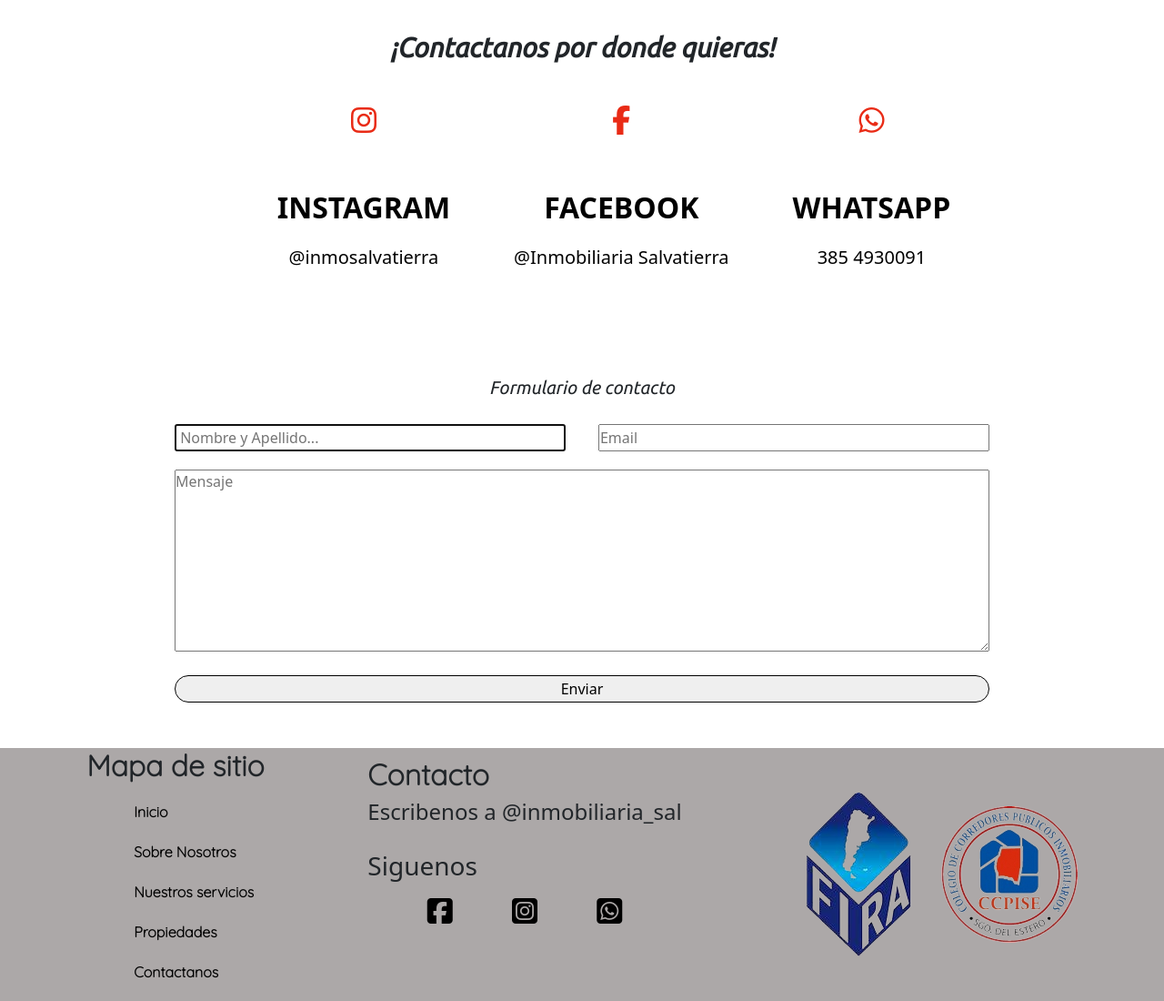
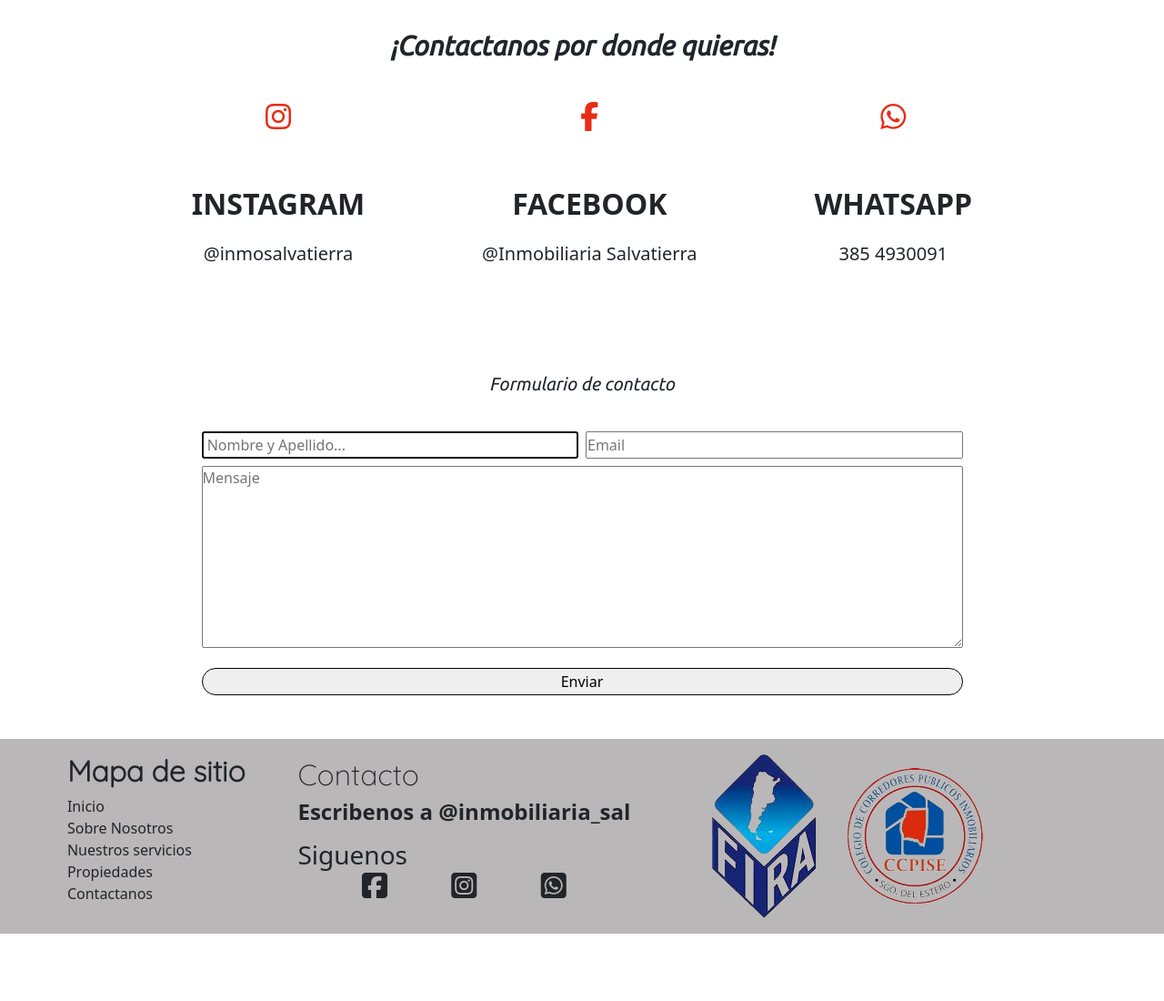
Before and after one commit to Nazita470/proyecto-, a plain HTML site: page Pages/Contacto.html in a window 1280 px wide. Shown: the part 120-1220 px from the top of the page at 91% size. After the commit the page ends 1146 px from the top, so only its background shows below. Drawn offline with Linux system fonts and the light colour scheme; a web font is replaced by a local one.

Commit message:
uando bootstrap en distintas paguinas

```diff
--- a/CSS/estilos.css
+++ b/CSS/estilos.css
@@ -26,6 +26,8 @@
 .heightTotal{
     height: 100%;
 }
+
+
 
  /*css header*/
 
@@ -61,12 +63,6 @@
     height: 100%;
     background: transparent;
     object-fit: cover;
-}
-
-/*check box*/
-
-.seccion_checkBox{
-    margin-bottom: 30px;
 }
 
 .boton_check{
@@ -118,9 +114,14 @@
     background-color: rgb(212, 204, 204);
     color: black;
     padding: 10px;
-   border-radius: 10px;
+    border-radius: 10px;
+    border: 1px solid black;
+  }
 
+  .boton_buscar:hover{
+    border: 2px solid black;
   }
+
 
 
 
@@ -137,6 +138,7 @@
 }
 
 /*las propiedades*/
+
 .seccion_prop{
     width: 100%;
     margin: 30px 0px;
@@ -248,19 +250,9 @@
     font-family: 'Ubuntu', sans-serif;
 
 }
-.seccionMain_SobreNos{
-    display: flex;
-    flex-direction: column;
-    justify-content: center;
-    align-items: center;
-    margin: 30px 0;
-}
 
 /*css EMPRESA*/
 .div_Empresa{
-    display: flex;
-    flex-direction: column;
-    justify-content: center;
     width: 50%;
 }
 
@@ -272,17 +264,9 @@
 }
 
 .seccion_empresaImg{
-    margin-top: 50px;
-   display: flex;
-   flex-direction: row;
    width: 50%;
-   align-items: center;
-   justify-content: center;
 }
-.seccion_empresaImg_imagenes{
-    display: inline-flex;
-    flex-direction: row;
-}
+
 
 .p_EmpresaImg{
     margin-left: 10px;
@@ -292,43 +276,11 @@
 
 /* css CONTACTO*/
 
-.main_contacto{
-   margin: 50px 0px;
-   display: flex;
-   flex-direction: column;
-   justify-content: center;
-   align-items: center;
-}
-
 .h1_contacto{
-    text-align: center;
     font-size: 30px;
-    font-weight: bold;
     font-family: 'Ubuntu', sans-serif;
     margin-bottom: 50px;
 }
-
-.redes_sociales{/*Abarca todos los componentes de redes*/
-   display: flex;
-   align-items: center;
-   justify-content: center;
-}
-
-.seccion_redes{/*Abarca cada red en particular*/
-    display: inline-block;
-    margin-left: 70px;
-}
-
-.link_redes_contacto{
-    text-decoration: none;
-    color: black;
-    display: flex;
-    flex-direction: column;
-    justify-content: center;
-    align-items: center;
-}
-
-
 
 .div_img_contacto{
     margin-bottom: 60px;
@@ -337,14 +289,11 @@
 
 .p_datos_img_contacto{
      font-size: 2rem;
-     font-weight: bold;
-     text-align: center;
+
 }
 
 .p2_datos_img_contacto{
     font-size: 20px;
-    font-weight: 300px;
-    text-align: center;
 }
 
 /*El formulario*/
@@ -355,38 +304,23 @@
     font-family: 'Ubuntu', sans-serif;
 }
 
-.formulario{
-    width: 70%;
-    margin-top: 20px;
-    display: flex;
-    flex-direction: column;
-}
-
-.div_contacto{
-    display: flex;
-    flex-direction: row;
-    justify-content: space-between;
-    margin-bottom: 20px;
-}
-
 .input{
-    display: inline-block;
-    width: 48%;
     height: 30px;
-
 }
 
 .textarea{
-    width: 100%;
     height: 200px;
 }
 
 .boton_enviar{
-    margin-top: 20px;
-    width: 100%;
     height: 30px;
     border: 1px solid black;
     border-radius: 20px;
+}
+
+.boton_enviar:hover{
+    background-color: rgb(237, 39, 39);
+    color: white;
 }
 
 /*css servicios */
@@ -647,75 +581,26 @@
 
 
 /*FOOTER*/
-
 footer{
-    background: rgb(172, 168, 168);
-    justify-content: space-between;
+    background-color: #b9b7b7;
 }
-
-/*.datos_footer{
-    margin: 10px;
-    margin-left: 10%;
-}*/
 
 .h3_Footer{
     font-size: 2rem;
     font-family: 'Quicksand', sans-serif;
-    font-weight: bolder;
-}
-
-/*mapa guia*/
-.navegador_footer ul{
-    list-style: none;
-}
-
-.navegador_footer ul li{
-    text-decoration: none;
-    margin: 20px;
-    text-decoration: none;
-}
-
-.navegador_footer ul li a{
-    text-decoration: none;
-    font-size: 1rem;
-    font-family: 'Quicksand', sans-serif;
-    font-weight: 600;
-    color: black;
-}
-
-.contacto_footer{
-    display: inline-flex;
-    flex-direction: column;
-    margin: 10px;
-}
-
-/*contacto del footer*/
-.h4_contacto_footer{
-    font-weight: 500;
 }
 
 .espaciado{
     margin: 20px 0;
 }
 
-.redes_contacto_footer{
-    display: flex;
-    justify-content: space-evenly;
-}
-
 /*imagenes footer*/
 
 .seccion_imgFooter{
-    display: inline-flex;
-    flex-direction: row;
-    align-items: center;
     margin-right: 10%;
-    justify-content: space-between;
 }
 
-.div_imagenFooter{
-    display: inline-block;
-}
+
 
 
 /*whatsapp*/
@@ -743,16 +628,7 @@ footer{
 
 @media only screen and (min-width: 0px) and (max-width: 1500px){
 
-
-  .datos_footer{
-    margin-left: initial;
-  }
-
-  .seccion_imgFooter{
-    margin-right: initial;
-  }
-
-  .div_Empresa{
+    .div_Empresa{
     width: 70%;
   }
 
@@ -801,6 +677,15 @@ footer{
 }
 
 @media only screen and (min-width: 0px) and (max-width: 900px){
+
+    .seccion_checkBox{
+        width: 100%;
+    }
+
+    .boton_check{
+        width: 50%;
+    }
+
     /*Parte del main del index*/
     .seccion_selectBuscador_index{
         flex-direction: column !important;
@@ -813,17 +698,7 @@ footer{
         margin-bottom: 30px;
     }
 
-    .seccion_checkBox{
-        display: flex;
-        width: 60%;
-        flex-direction: column !important;
-        justify-content: center !important;
-        align-self: center !important;
-    }
 
-    .seccion_checkBox{
-        margin-bottom: 20px;
-    }
 
     .seccion_consultas_index{
         flex-direction: column  !important;
@@ -835,17 +710,9 @@ footer{
         width: 100%;
     }
 
-    /*cambios footer*/
-    .contacto_footer{
-        margin-right: 5%;
-    }
 
     .seccion_imgFooter{
-      display: none;
-    }
-
-    .datos_footer{
-        margin-left: 20px;
+      display: none !important;
     }
 
     .consulta_propiedad{
@@ -876,28 +743,6 @@ footer{
 
     }
 
-
-    /*cambios contacto*/
-    .redes_sociales{
-        flex-direction: column;
-    }
-
-    .seccion_redes{
-        margin: initial;
-        margin-top: 100px;
-    }
-
-    .div_contacto{
-        flex-direction: column;
-    }
-
-    .input{
-        width: 100%;
-        margin-bottom: 20px;
-    }
-
-
-
    }
 
    @media only screen and (min-width: 0px) and (max-width: 700px){
@@ -920,5 +765,12 @@ footer{
         "nav_prop";
       }
 
+      @include media-breakpoint-down(sm){
+
+        .redes_sociales{
+            flex-direction: column;
+        }
+      }
+
 
    }
--- a/Pages/Contacto.html
+++ b/Pages/Contacto.html
@@ -35,59 +35,59 @@
 
     </header>
 
-    <main  class="main_contacto">
+    <main  class="d-flex flex-column align-items-center justify-content-center mt-5 mb-5 container">
 
-        <h1 class="h1_contacto">¡Contactanos por donde quieras!</h1>
+        <h1 class="h1_contacto text-center fw-bold mb-5">¡Contactanos por donde quieras!</h1>
 
 
-        <section class="redes_sociales">
+        <section class="redes_sociales d-flex flex-md-row flex-column align-items-center justify-content-evenly w-100">
 
-            <section class="seccion_redes">
-                <a class="link_redes_contacto" href="https://www.instagram.com/inmosalvatierra/" target="_blank">
+            <section class="d-inline-block m-md-0 m-5">
+                <a class="text-decoration-none d-flex flex-column link-dark align-items-center justify-content-center" href="https://www.instagram.com/inmosalvatierra/" target="_blank">
                     <div class="div_img_contacto">
                         <i class="fab fa-instagram fa-2xl" style="color: #e92b16;"></i>
                     </div>
 
                     <div class="datos_img_contacto">
-                        <p  class="p_datos_img_contacto">
+                        <p  class="p_datos_img_contacto fw-bold text-center">
                             INSTAGRAM
                         </p>
 
-                        <p class="p2_datos_img_contacto">
+                        <p class="p2_datos_img_contacto fw-ligth text-center">
                             @inmosalvatierra
                         </p>
                     </div>
                   </a>
             </section>
 
-            <section class="seccion_redes">
-             <a class="link_redes_contacto" href="https://www.facebook.com/inmosalvatierra" target="_blank">
+            <section class="d-inline-block m-md-0 m-5">
+             <a class="text-decoration-none d-flex flex-column link-dark align-items-center justify-content-center" href="https://www.facebook.com/inmosalvatierra" target="_blank">
                 <div class="div_img_contacto">
                     <i class="fab fa-facebook-f fa-2xl" style="color: #e92b16;"></i>
                 </div>
 
                 <div class="datos_img_contacto">
-                    <p  class="p_datos_img_contacto">
+                    <p  class="p_datos_img_contacto fw-bold text-center">
                         FACEBOOK
                     </p>
-                    <p class="p2_datos_img_contacto">
+                    <p class="p2_datos_img_contacto fw-ligth text-center">
                         @Inmobiliaria Salvatierra
                     </p>
                 </div>
              </a>
             </section>
 
-            <section class="seccion_redes">
-                <a class="link_redes_contacto" href="https://api.whatsapp.com/send?phone=5493854930091" target="_blank">
+            <section class="d-inline-block m-md-0 m-5">
+                <a class="text-decoration-none d-flex flex-column link-dark align-items-center justify-content-center" href="https://api.whatsapp.com/send?phone=5493854930091" target="_blank">
                     <div class="div_img_contacto">
                         <i class="fab fa-whatsapp  fa-2xl" style="color: #e92b16;"></i>
                     </div>
 
                     <div class="datos_img_contacto">
-                        <p class="p_datos_img_contacto" >
+                        <p class="p_datos_img_contacto fw-bold text-center" >
                             WHATSAPP
                         </p>
-                        <p class="p2_datos_img_contacto">
+                        <p class="p2_datos_img_contacto fw-ligth text-center">
                             385 4930091
                         </p>
                     </div>
@@ -101,58 +101,57 @@
 
 
         <h2 class="h2_contacto">Formulario de contacto</h2>
-        <form action="" class="formulario">
+        <form action="" class="w-75 d-flex flex-column mt-3">
 
-            <div class="div_contacto">
-                <input class="input" id ="nombre" name="nombre" type="text" placeholder=" Nombre y Apellido..." minlength="3" maxlength="50" required autofocus autocomplete="off">
-                <input class="input" id="email" type="email" placeholder="Email" required>
+            <div class="d-flex flex-md-row flex-column  justify-content-between mt-3 mb-1">
+                <input class="input d-inline-block me-md-2 flex-fill mb-md-1 md-3" id ="nombre" name="nombre" type="text" placeholder=" Nombre y Apellido..." minlength="3" maxlength="50" required autofocus autocomplete="off">
+                <input class="input d-inline-block flex-fill mb-md-1 md-3" id="email" type="email" placeholder="Email" required>
             </div>
 
             <div class="div_mensajeContacto">
-                <textarea class="textarea"name="" id="" cols="20" rows="5" placeholder="Mensaje" required></textarea>
+                <textarea class="textarea w-100 "name="" id="" cols="20" rows="5" placeholder="Mensaje" required></textarea>
             </div>
 
             <div>
-                <input class="boton_enviar" type="submit" name="" id="enviar" value="Enviar">
+                <input class="boton_enviar mt-3 w-100" type="submit" name="" id="enviar" value="Enviar">
             </div>
         </form>
 
 
     </main>
 
-    <footer class="d-flex  position-relative bottom-0 justify-content-evenly">
-        <section class="datos_footer">
-           <h3 class="h3_Footer">Mapa de sitio</h3>
-            <nav class="navegador_footer">
-                <ul>
-                    <li><a href="#">Inicio</a></li>
-                    <li><a href="../Pages/Sobre_Nos.html">Sobre Nosotros</a></li>
-                    <li><a href="../Pages/Servicios.html">Nuestros servicios</a></li>
-                    <li><a href="../Pages/Propiedades.html">Propiedades</a></li>
-                    <li><a href="../Pages/Contacto.html">Contactanos</a></li>
+    <footer class="d-flex  position-relative bottom-0 justify-content-evenly p-3">
+        <section class="d-inline-flex flex-column justify-content-evenly">
+           <h3 class="h3_Footer fw-bolder">Mapa de sitio</h3>
+            <nav>
+                <ul class="list-unstyled">
+                    <li><a href="../index.html"  class="text-decoration-none link-dark"></a>Inicio</li>
+                    <li><a href="../Pages/Sobre_Nos.html" class="text-decoration-none link-dark">Sobre Nosotros</a></li>
+                    <li><a href="../Pages/Servicios.html" class="text-decoration-none link-dark">Nuestros servicios</a></li>
+                    <li><a href="../Pages/Propiedades.html" class="text-decoration-none link-dark">Propiedades</a></li>
+                    <li><a href="../Pages/Contacto.html" class="text-decoration-none link-dark">Contactanos</a></li>
                 </ul>
             </nav>
         </section>
 
-        <section class="contacto_footer">
-            <div>
+        <section class="d-flex flex-column mt-1">
+            <div class="titulo_contacto_footer">
                 <h3 class="h3_Footer">Contacto</h3>
-                <h4 class="h4_contacto_footer">Escribenos a @inmobiliaria_sal</h3>
+                <h4 class="h4_contacto_footer fw-bold">Escribenos a @inmobiliaria_sal</h3>
             </div>
 
             <div>
-                <h3 class="h3_footer espaciado">Siguenos</h3>
-                <div class="redes_contacto_footer">
-                    <a class="link_sin_decoracion" href="https://www.facebook.com/inmosalvatierra" target="_blank"> <i class="fab fa-facebook-square fa-2xl"></i> </a>
-                    <a class="link_sin_decoracion" href="https://www.instagram.com/inmosalvatierra/" target="_blank"> <i class="fab fa-instagram-square fa-2xl"></i> </a>
-                    <a class="link_sin_decoracion" href="https://api.whatsapp.com/send?phone=5493854930091" target="_blank"> <i class="fab fa-whatsapp-square fa-2xl"></i> </a>
-
+                <h3 class="h3_footer mt-2 mb-3">Siguenos</h3>
+                <div class="d-flex justify-content-evenly mt-2">
+                    <i class="fab fa-facebook-square fa-2xl"></i>
+                    <i class="fab fa-instagram-square fa-2xl"></i>
+                    <i class="fab fa-whatsapp-square fa-2xl"></i>
                 </div>
             </div>
         </section>
 
-        <section class="seccion_imgFooter">
-            <div class="div_imagenFooter">
+        <section class="seccion_imgFooter d-inline-flex align-items-center justify-content-center">
+            <div class="d-inline-block">
                 <img clas="logoFira_footer"src="../Assets/img/Logo-Fira-removebg-preview.png" alt="Logo Fira">
             </div>
 
```
Also changed, not shown: Pages/Propiedad.html (+20 -21 lines), Pages/Propiedades.html (+23 -61 lines), Pages/Servicios.html (+20 -20 lines), Pages/Sobre_Nos.html (+23 -24 lines), index.html (+18 -19 lines).
